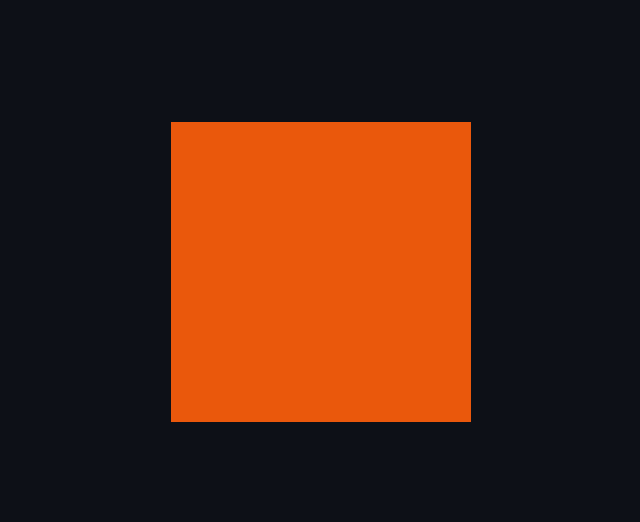
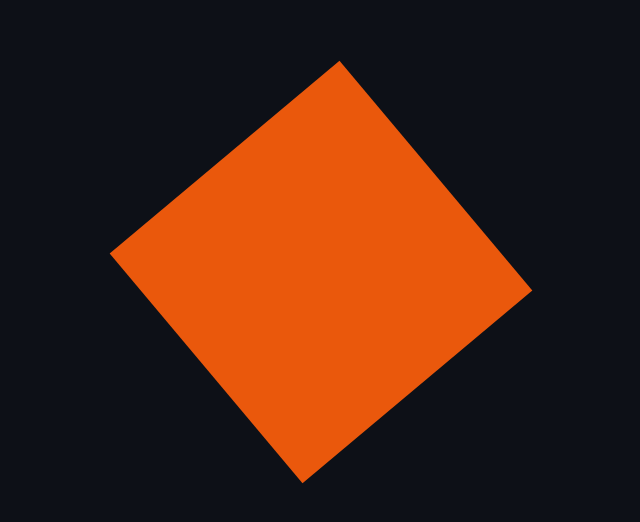
Before and after one commit to Tejaannamdevula/PLAYGROUND, a Next.js app in the folder 2024/FramerMotion/web/: page / in a window 1280 px wide. Shown: the part 128-650 px from the top of the page, without its empty margins (319-959 px from the left). Built offline with nearby package versions, Linux system fonts and the light colour scheme.

Commit message:
feat:learnt keyframes

```diff
--- a/2024/FramerMotion/web/components/animations/KeyFrame.tsx
+++ b/2024/FramerMotion/web/components/animations/KeyFrame.tsx
@@ -1,10 +1,26 @@
 "use client";
 import { motion } from "framer-motion";
 
+/*
+
+    Keyframes
+
+    splitting or dividing animation into mutiple parts
+
+        [start,end]
+
+*/
 export function KeyFrame() {
   return (
     <div>
-      <motion.div className="w-[300px] h-[300px] bg-orange-600"></motion.div>
+      <motion.div
+        className="w-[300px] h-[300px] bg-orange-600"
+        animate={{
+          // scale: [1, 2, 4, 5, 2, 1, 2, 3],
+          rotate: [10, 20, 30, 40, 50],
+        }}
+        transition={{ duration: 5 }}
+      ></motion.div>
     </div>
   );
 }
```
